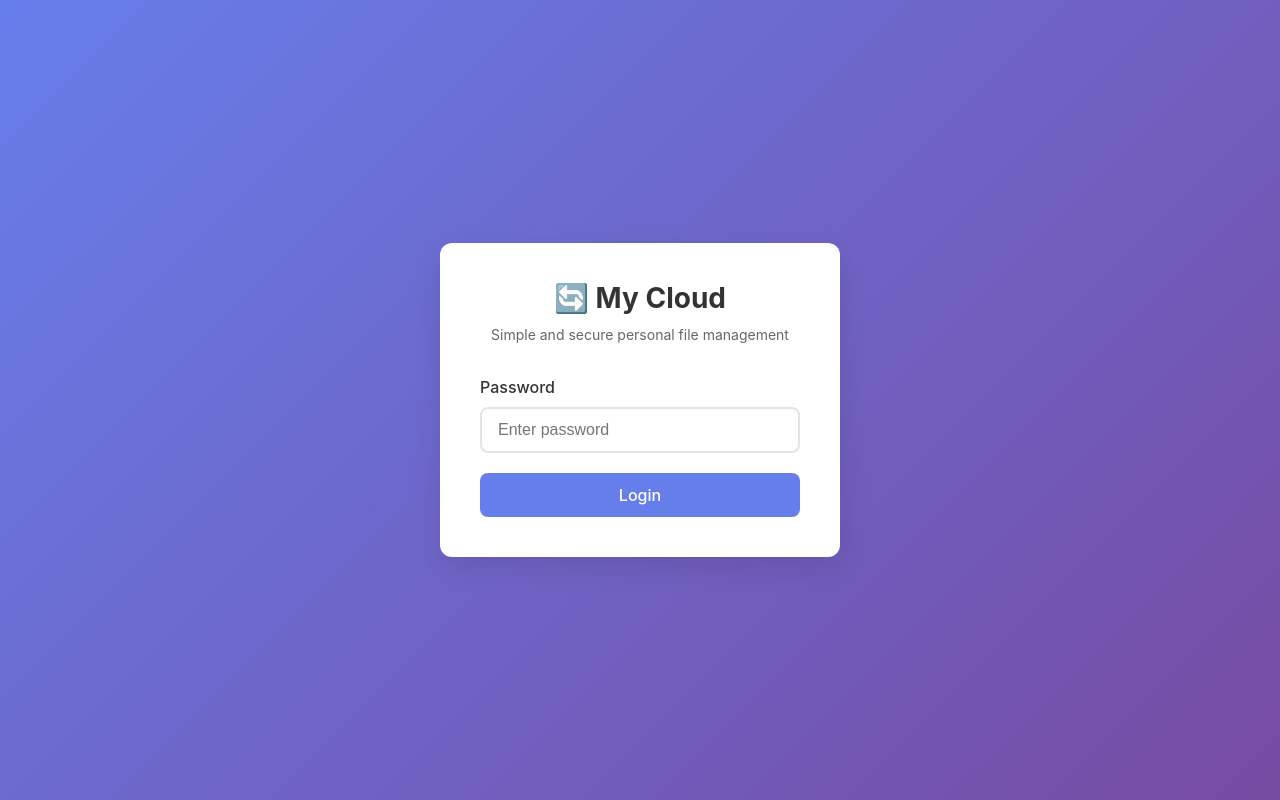
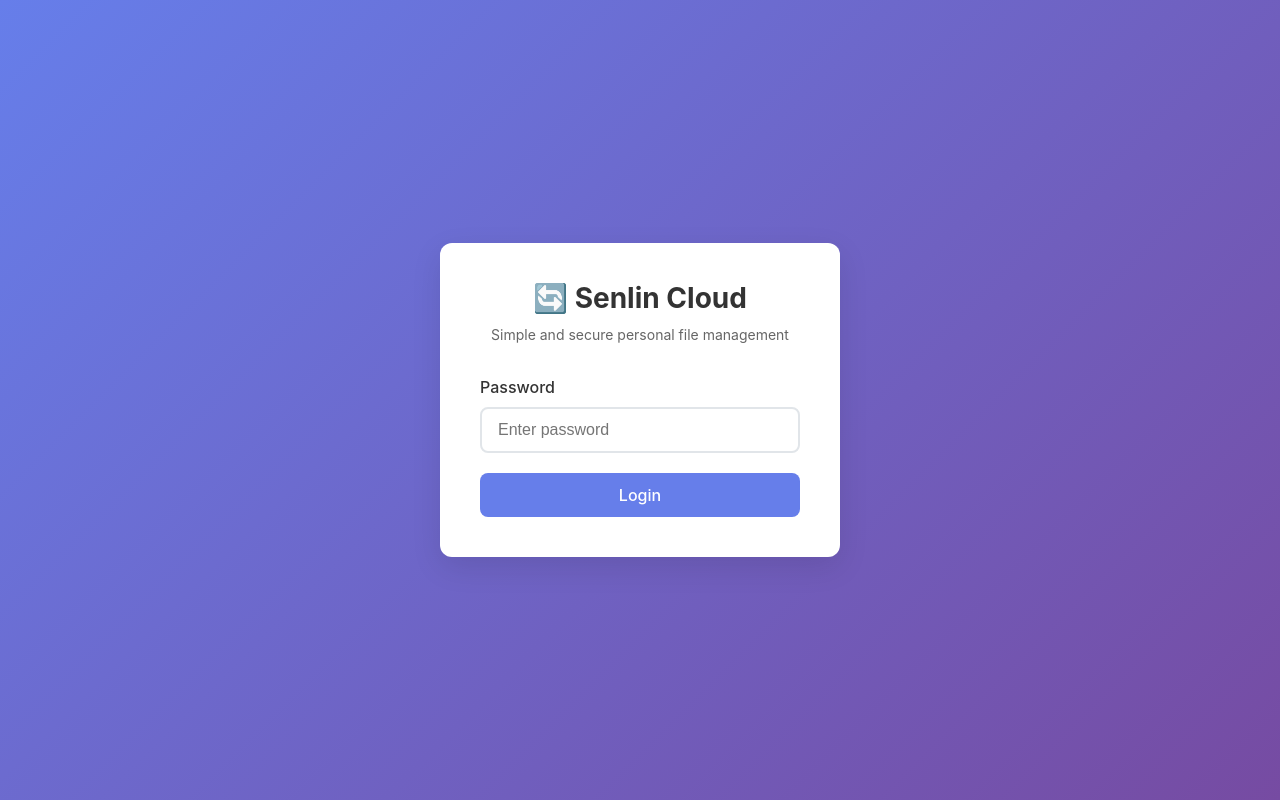
Before and after one commit to Monopoly233/mycloud-front, a React (Vite) app: page / in a window 1280 px wide. Built offline with nearby package versions, Linux system fonts and the light colour scheme.

Commit message:
Update application name in configuration from 'My Cloud' to 'Senlin Cloud' for branding consistency.

```diff
--- a/src/config.js
+++ b/src/config.js
@@ -19,7 +19,7 @@ export const API_CONFIG = {
 // 应用配置
 export const APP_CONFIG = {
   // 应用名称
-  APP_NAME: 'My Cloud',
+  APP_NAME: 'Senlin Cloud',
   // 应用描述
   APP_DESCRIPTION: 'Simple and secure personal file management',
   // 默认密码（仅用于开发测试）
```
